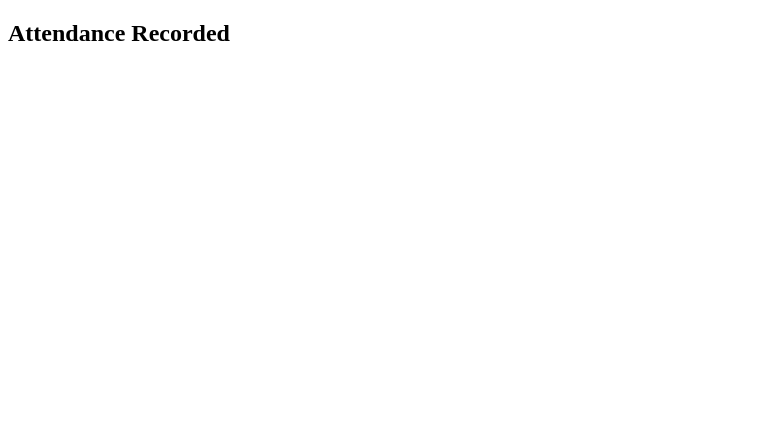
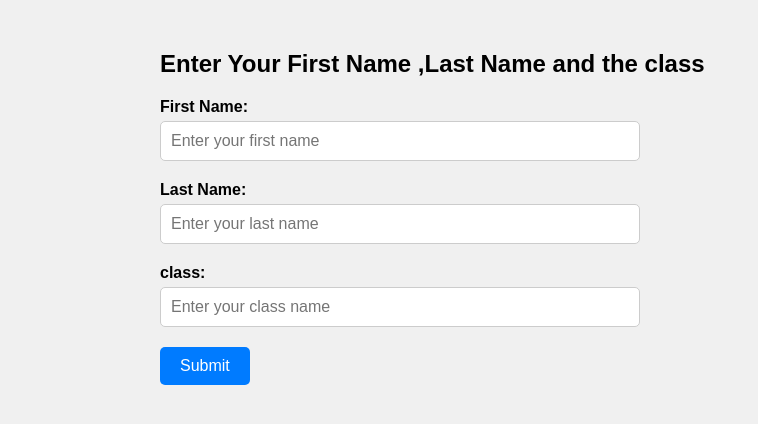
Before and after one commit to gglavanya/face_detection_pipeline, a Flask app: page /attendance in a window 1280 px wide. Shown: the top 424 px of the page, without its empty margins (0-758 px from the left). Run offline with Flask 3, Linux system fonts and the light colour scheme.

Commit message:
new changes

```diff
--- a/templates/attendance.html
+++ b/templates/attendance.html
@@ -1,10 +1,74 @@
 <!DOCTYPE html>
-<html>
+<html lang="en">
 <head>
-    <title>Attendance Recorded</title>
+<meta charset="UTF-8">
+<meta name="viewport" content="width=device-width, initial-scale=1.0">
+<title>attendance record</title>
+<style>
+    body {
+        font-family: Arial, sans-serif;
+        background-color: #f0f0f0;
+        margin: 0;
+        padding: 0;
+    }
+    .container {
+        width: 75%;
+        margin: 50px auto;
+
+    }
+    .form-group {
+        margin-bottom: 20px;
+    }
+    .form-group label {
+        display: block;
+        font-weight: bold;
+        margin-bottom: 5px;
+    }
+    .form-group input {
+        width: 50%;
+        padding: 10px;
+        border: 1px solid #ccc;
+        border-radius: 5px;
+        box-sizing: border-box;
+        font-size: 16px;
+    }
+    .form-group input:focus {
+        outline: none;
+        border-color: #007bff;
+    }
+    .btn-submit {
+        background-color: #007bff;
+        color: #fff;
+        border: none;
+        padding: 10px 20px;
+        border-radius: 5px;
+        cursor: pointer;
+        font-size: 16px;
+        text-align:center
+
+    }
+    .btn-submit:hover {
+        background-color: #0056b3;
+    }
+
+</style>
 </head>
 <body>
-    <h2>Attendance Recorded</h2>
-    <!-- Add content specific to the "Attendance Recorded" page -->
+<div class="container">
+    <h2 text-align="center"> Enter Your First Name ,Last Name and the class </h2>
+    <form action="#" method="post">
+        <div class="form-group">
+            <label for="first-name">First Name:</label> <input type="text" id="first-name" name="first-name" placeholder="Enter your first name" required>
+        </div>
+        <div class="form-group">
+            <label for="last-name">Last Name:</label> <input type="text" id="last-name" name="last-name" placeholder="Enter your last name" required>
+        </div>
+        <div class="form-group">
+            <label for="class-name">class:</label> <input type="text" id="class-name" name="class-name" placeholder="Enter your class name" required>
+        </div>
+        <button type="submit" class="btn-submit">Submit</button>
+    </form>
+</div>
+
 </body>
 </html>
--- a/templates/main_page.html
+++ b/templates/main_page.html
@@ -44,8 +44,8 @@
     <div class="dashboard">
         <h3>Dashboard</h3>
                 <!-- Add links to other pages in the dashboard -->
-                <a href="/attendance">Attendance recorded</a>
-                <a href="/analysis">Analysis</a>
+                <a href="/attendance">Attendance entry</a>
+                <a href="/analysis">Attendance Analysis</a>
                 <a href="/backup">Backup attendance</a>
     </div>
     <div class="main-container">
```
Also changed, not shown: 1 other file.
